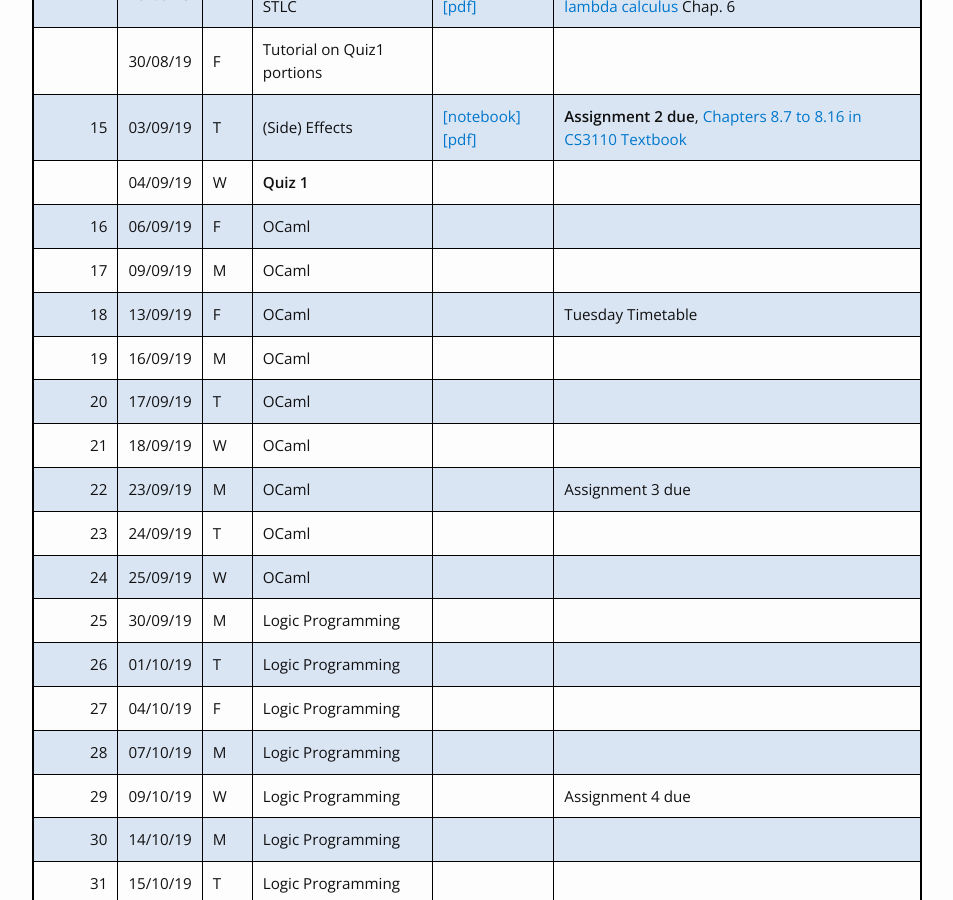
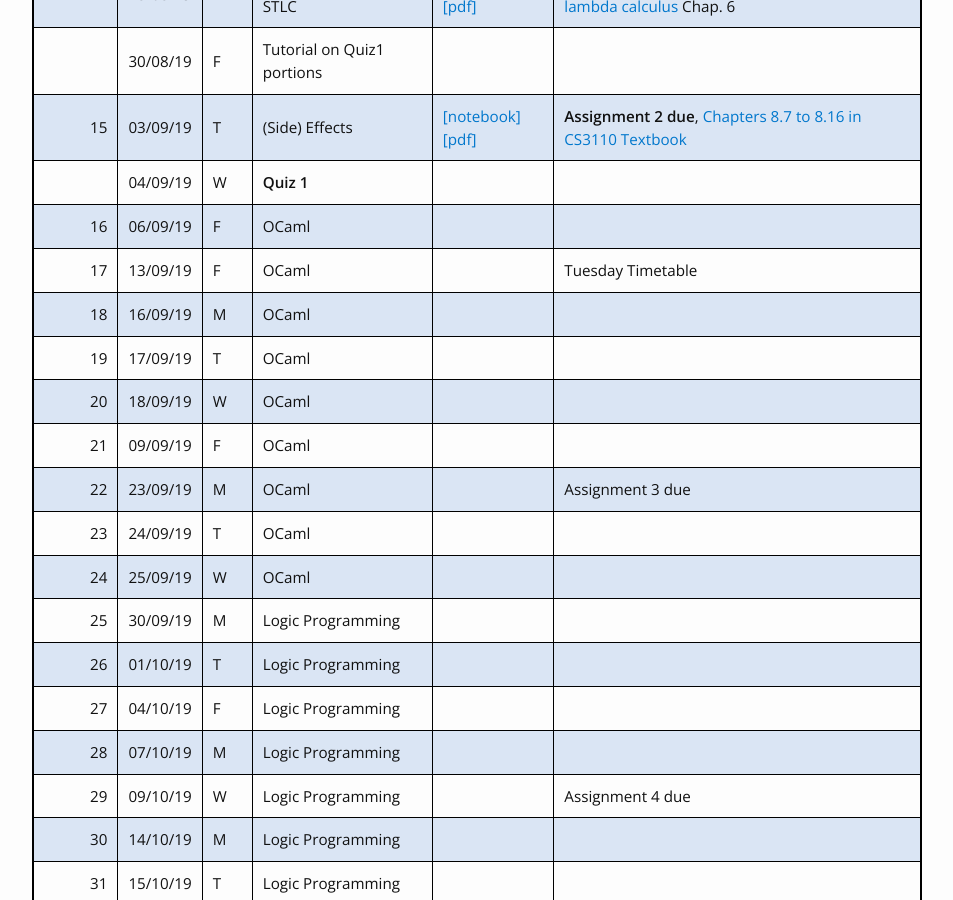
Before and after one commit to kayceesrk/cs3100_m20, a Jekyll site: the page built from schedule.md, in a window 1280 px wide and 900 px high, scrolled down 1299 px. Shown: the whole window, without its empty margins (163-1116 px from the left). Built offline with Jekyll 4.4.1, drawn with Linux system fonts in a browser that asks for light colours; nearby versions of some CDN libraries.

```diff
--- a/schedule.md
+++ b/schedule.md
@@ -31,11 +31,11 @@
 |15|03/09/19|T|(Side) Effects| [\[notebook\]](https://github.com/kayceesrk/cs3100_f19/blob/gh-pages/lectures/lec12/lec12.ipynb) [\[pdf\]]({{site.baseurl}}/lectures/lec12/lec12.pdf) | **Assignment 2 due**, [Chapters 8.7 to 8.16 in CS3110 Textbook](http://www.cs.cornell.edu/courses/cs3110/2019sp/textbook/ads/mutability.html) |
 |  |04/09/19|W|**Quiz 1**|||
 |16|06/09/19|F|OCaml|||
-|17|09/09/19|M|OCaml|||
-|18|13/09/19|F|OCaml||Tuesday Timetable|
-|19|16/09/19|M|OCaml|||
-|20|17/09/19|T|OCaml|||
-|21|18/09/19|W|OCaml|||
+|17|13/09/19|F|OCaml||Tuesday Timetable|
+|18|16/09/19|M|OCaml|||
+|19|17/09/19|T|OCaml|||
+|20|18/09/19|W|OCaml|||
+|21|09/09/19|F|OCaml|||
 |22|23/09/19|M|OCaml||Assignment 3 due|
 |23|24/09/19|T|OCaml|||
 |24|25/09/19|W|OCaml|||
```
Also changed, not shown: 3 other files.
